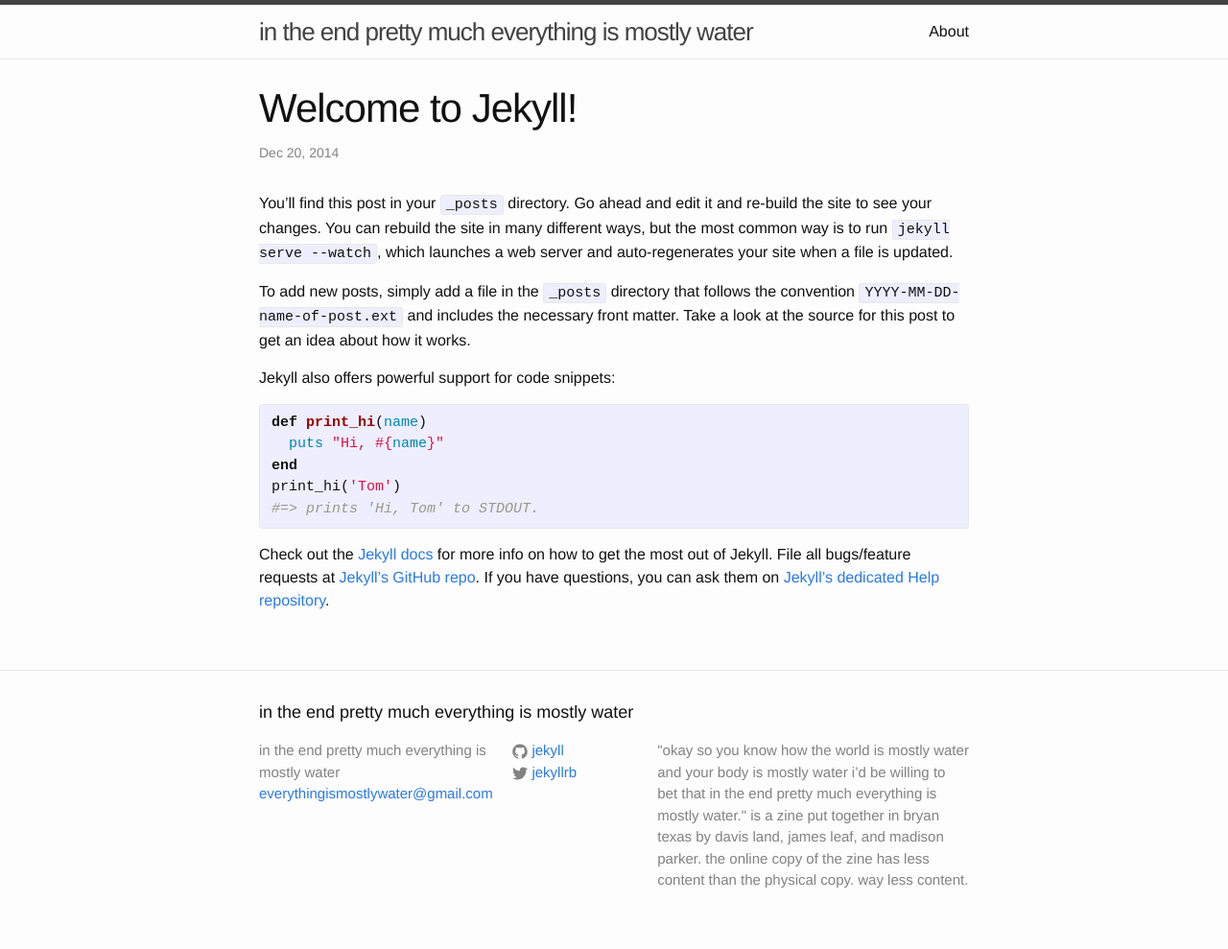
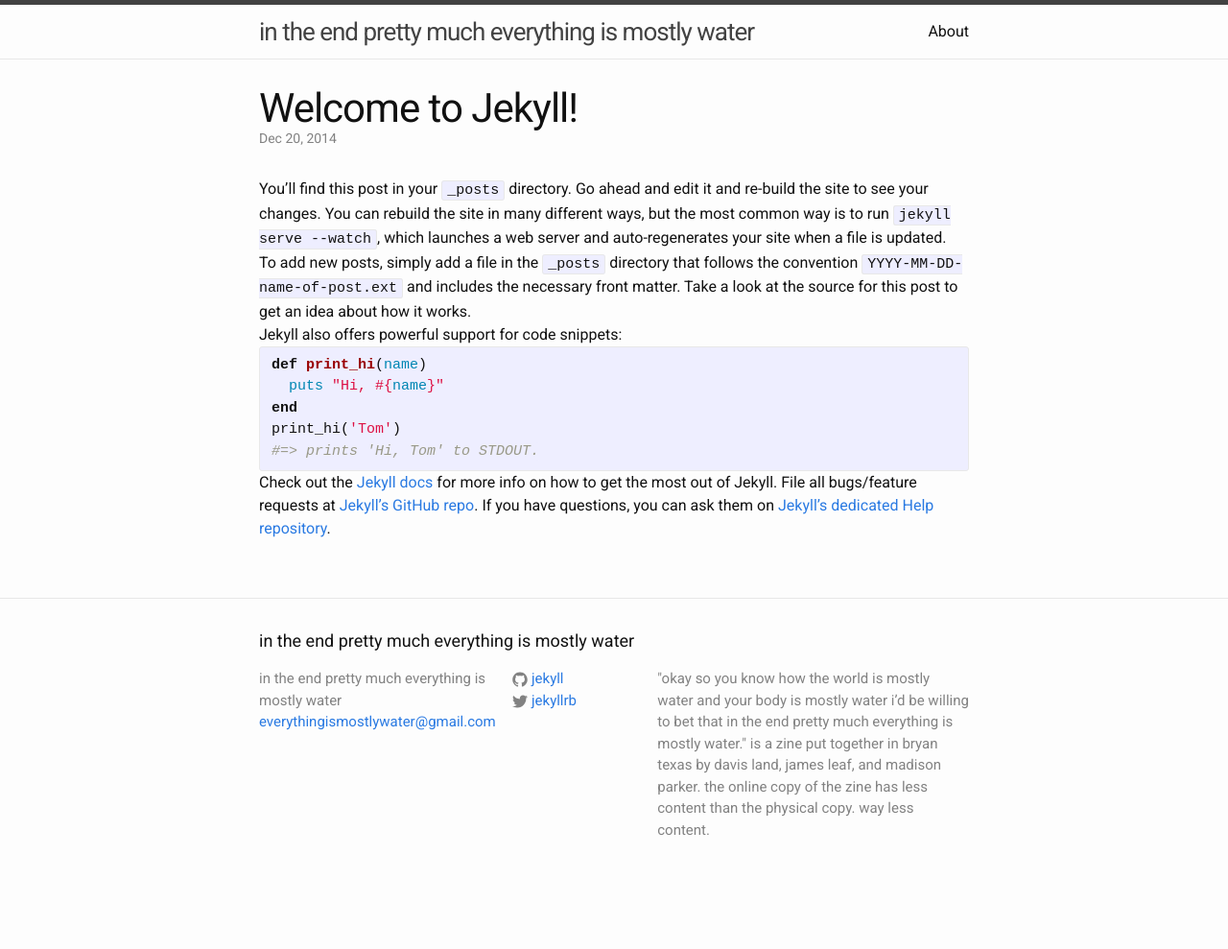
Before and after one commit to dbartel/intheendeverythingismostlywater, a Jekyll site: the page built from _posts/2014-12-20-welcome-to-jekyll.markdown, in a window 1280 px wide. Shown: the whole page at 96% size. Built offline with Jekyll 4.4.1, drawn with Linux system fonts in a browser that asks for light colours; after the commit the page ends 921 px from its top, so only the background shows below that.

Commit message:
roboto, no margin

```diff
--- a/_sass/_base.scss
+++ b/_sass/_base.scss
@@ -32,7 +32,7 @@
 p, blockquote, pre,
 ul, ol, dl, figure,
 %vertical-rhythm {
-    margin-bottom: $spacing-unit / 2;
+//    margin-bottom: $spacing-unit / 2;
 }
 
 
--- a/css/main.scss
+++ b/css/main.scss
@@ -6,7 +6,7 @@
 
 
 // Our variables
-$base-font-family: Helvetica, Arial, sans-serif;
+$base-font-family: 'Roboto', Helvetica, Arial, sans-serif;
 $base-font-size:   16px;
 $small-font-size:  $base-font-size * 0.875;
 $base-line-height: 1.5;
```
